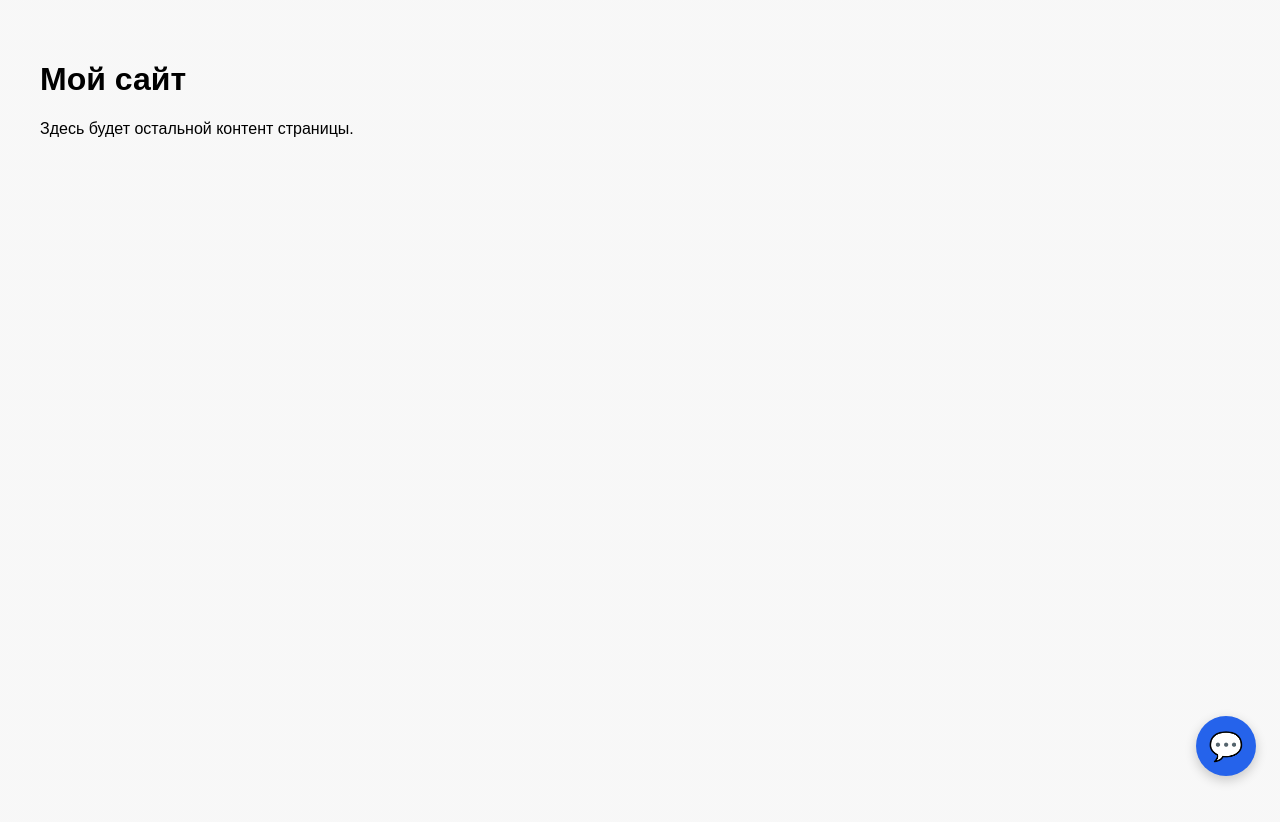
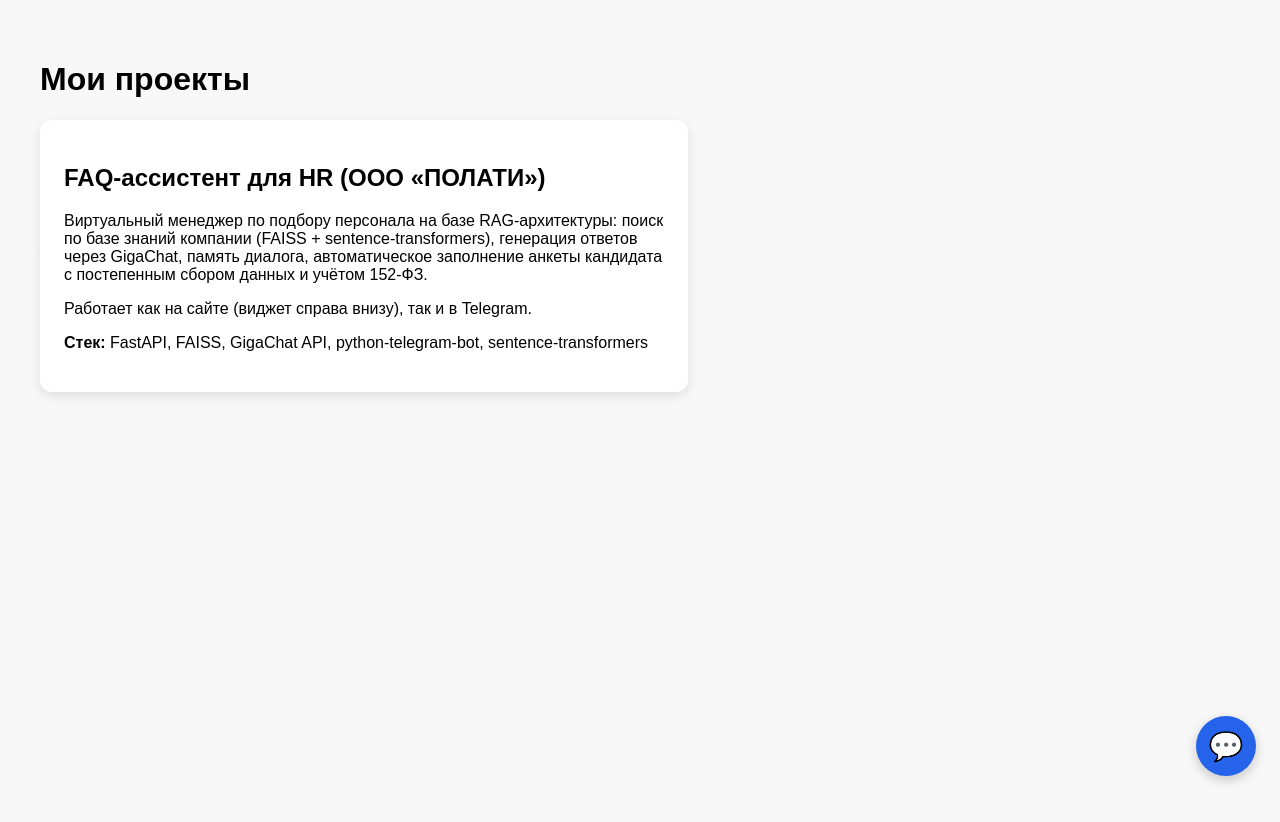
Before and after one commit to VoodyBobbi/hr, a plain HTML site: page frontend/index.html in a window 1280 px wide. Drawn offline with Linux system fonts and the light colour scheme.

Commit message:
Fix uuid bug in app.py, update frontend, remove unused prompt files, ignore logs

```diff
--- a/frontend/index.html
+++ b/frontend/index.html
@@ -111,9 +111,18 @@
 </head>
 <body>
 
-<h1>Мой сайт</h1>
-<p>Здесь будет остальной контент страницы.</p>
-
+<h1>Мои проекты</h1>
+<div style="max-width: 600px; background: white; padding: 24px; border-radius: 12px; box-shadow: 0 4px 12px rgba(0,0,0,0.1);">
+  <h2>FAQ-ассистент для HR (ООО «ПОЛАТИ»)</h2>
+  <p>
+    Виртуальный менеджер по подбору персонала на базе RAG-архитектуры:
+    поиск по базе знаний компании (FAISS + sentence-transformers), генерация
+    ответов через GigaChat, память диалога, автоматическое заполнение анкеты
+    кандидата с постепенным сбором данных и учётом 152-ФЗ.
+  </p>
+  <p>Работает как на сайте (виджет справа внизу), так и в Telegram.</p>
+  <p><b>Стек:</b> FastAPI, FAISS, GigaChat API, python-telegram-bot, sentence-transformers</p>
+</div>
 <div id="chat-icon">💬</div>
 
 <div id="chat-window">
```
Also changed, not shown: data/Promt agenta.txt (deleted), data/faqs_hash.txt (added), data/system_prompt.txt (deleted), data/Промт агента 2.txt (deleted), 4 other files.
